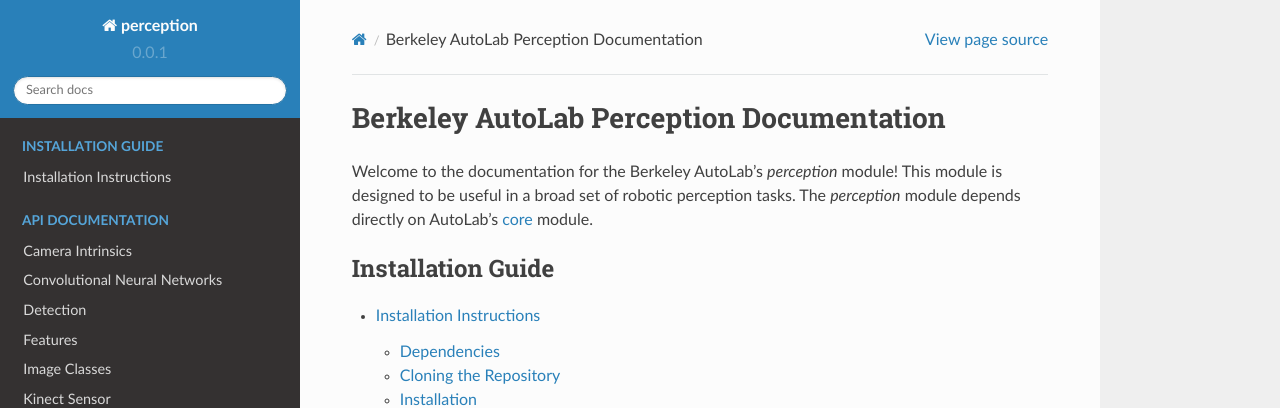
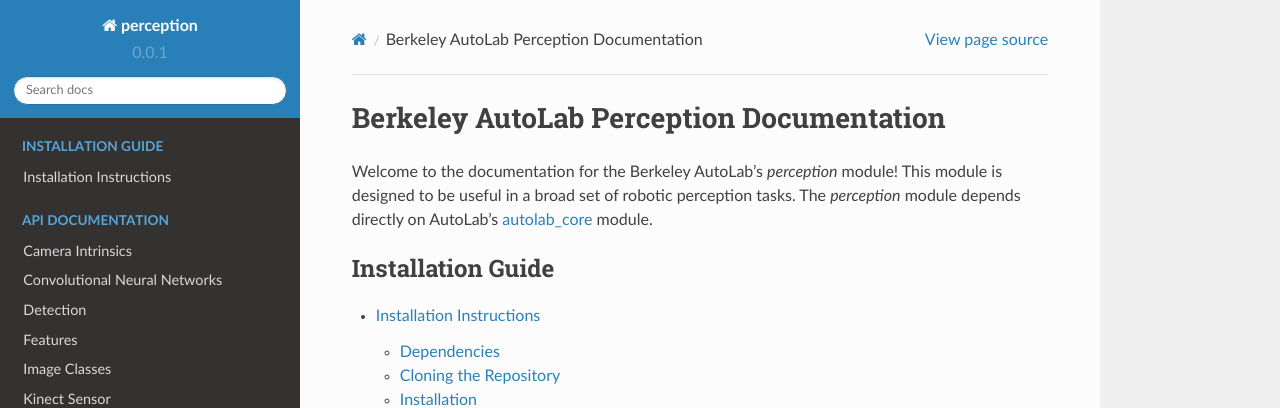
Before and after one commit to BerkeleyAutomation/perception, a Sphinx documentation site: the page built from docs/source/index.rst, in a window 1280 px wide and 900 px high. Shown: the top 408 px of the window. Built offline with Sphinx 7.4.7 and the Read the Docs theme 2.0.0, drawn with Linux system fonts in a browser that asks for light colours.

Commit message:
Changed perception homepage to reference new autolab_core module

```diff
--- a/docs/source/index.rst
+++ b/docs/source/index.rst
@@ -7,9 +7,9 @@ Berkeley AutoLab Perception Documentation
 =========================================
 Welcome to the documentation for the Berkeley AutoLab's `perception` module!
 This module is designed to be useful in a broad set of robotic perception tasks.
-The `perception` module depends directly on AutoLab's `core`_ module.
+The `perception` module depends directly on AutoLab's `autolab_core`_ module.
 
-.. _core: https://github.com/BerkeleyAutomation/core
+.. _autolab_core: https://github.com/BerkeleyAutomation/autolab_core
 
 .. toctree::
    :maxdepth: 2
```
